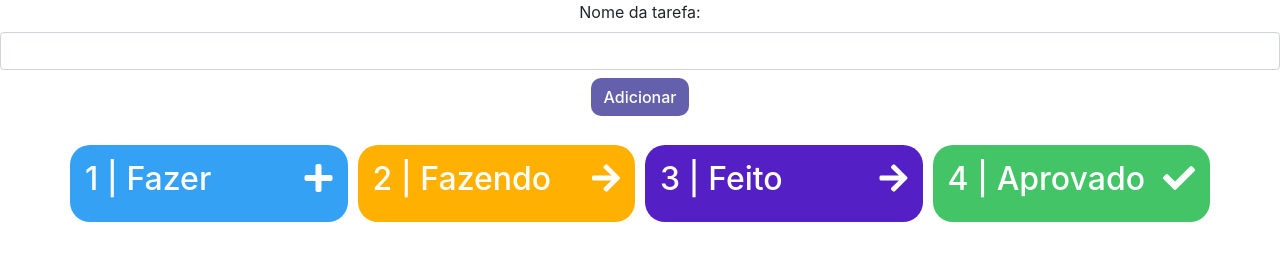
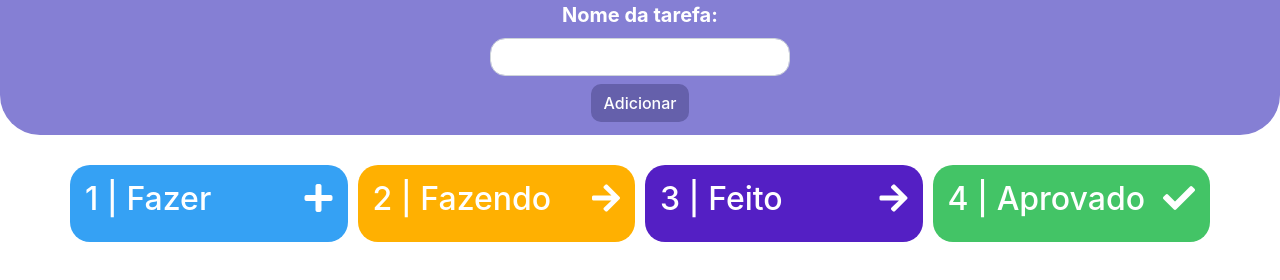
Before and after one commit to abnerbolandim/KanbanApp, a plain HTML site: page index.html in a window 1280 px wide. Drawn offline with nearby package versions, Linux system fonts and the light colour scheme.

Commit message:
Adiciona e exclui novas stylesheet

```diff
--- a/index.html
+++ b/index.html
@@ -27,9 +27,11 @@
 			crossorigin="anonymous"
 		/>
 
-		<link rel="stylesheet" href="./estilo/style.css" />
+		<link rel="stylesheet" href="./estilo/column.css" />
 
-		<link rel="stylesheet" href="./estilo/column.css" />
+		<link rel="stylesheet" href="./estilo/taks.css" />
+
+		<link rel="stylesheet" href="./estilo/top.css" />
 
 		<title>Kanban</title>
 	</head>
```
